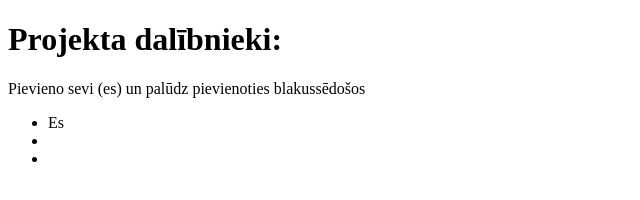
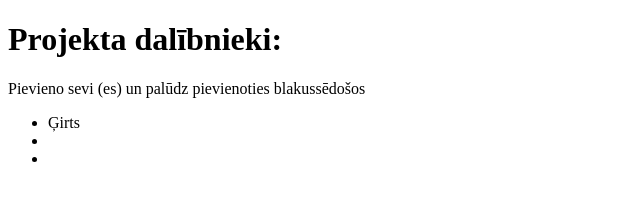
Before and after one commit to raivis-rasnacs/github_stafete, a plain HTML site: page index.html in a window 1280 px wide. Shown: the full height of the page, 0-640 px from the left. Drawn offline with Linux system fonts and the light colour scheme.

Commit message:
Update index.html

```diff
--- a/index.html
+++ b/index.html
@@ -9,7 +9,7 @@
     <h1>Projekta dalībnieki:</h1>
     <p>Pievieno sevi (es) un palūdz pievienoties blakussēdošos</p>
     <ul>
-        <li>Es</li>
+        <li>Ģirts</li>
         <li></li>
         <li></li>
     </ul>
```
